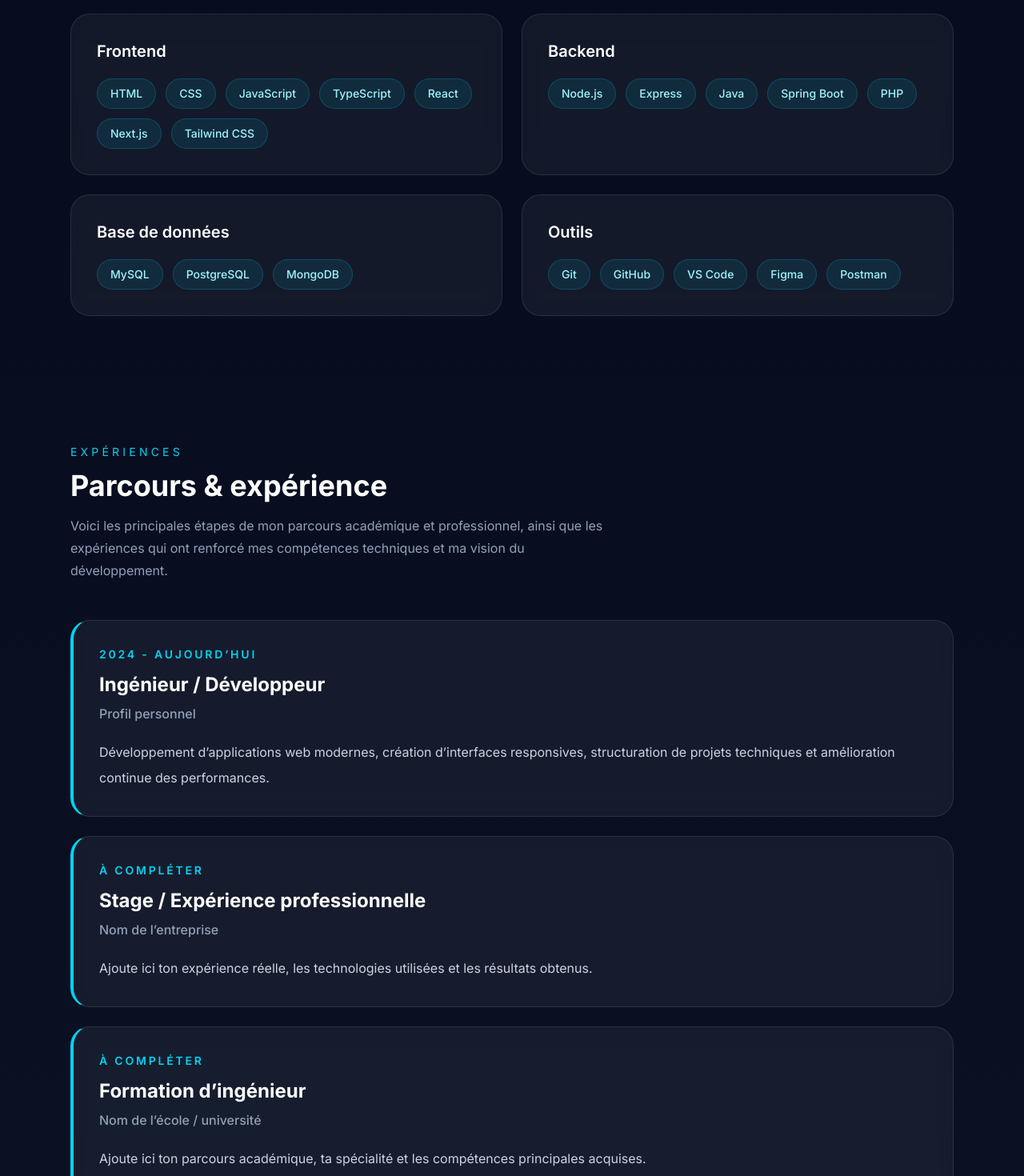
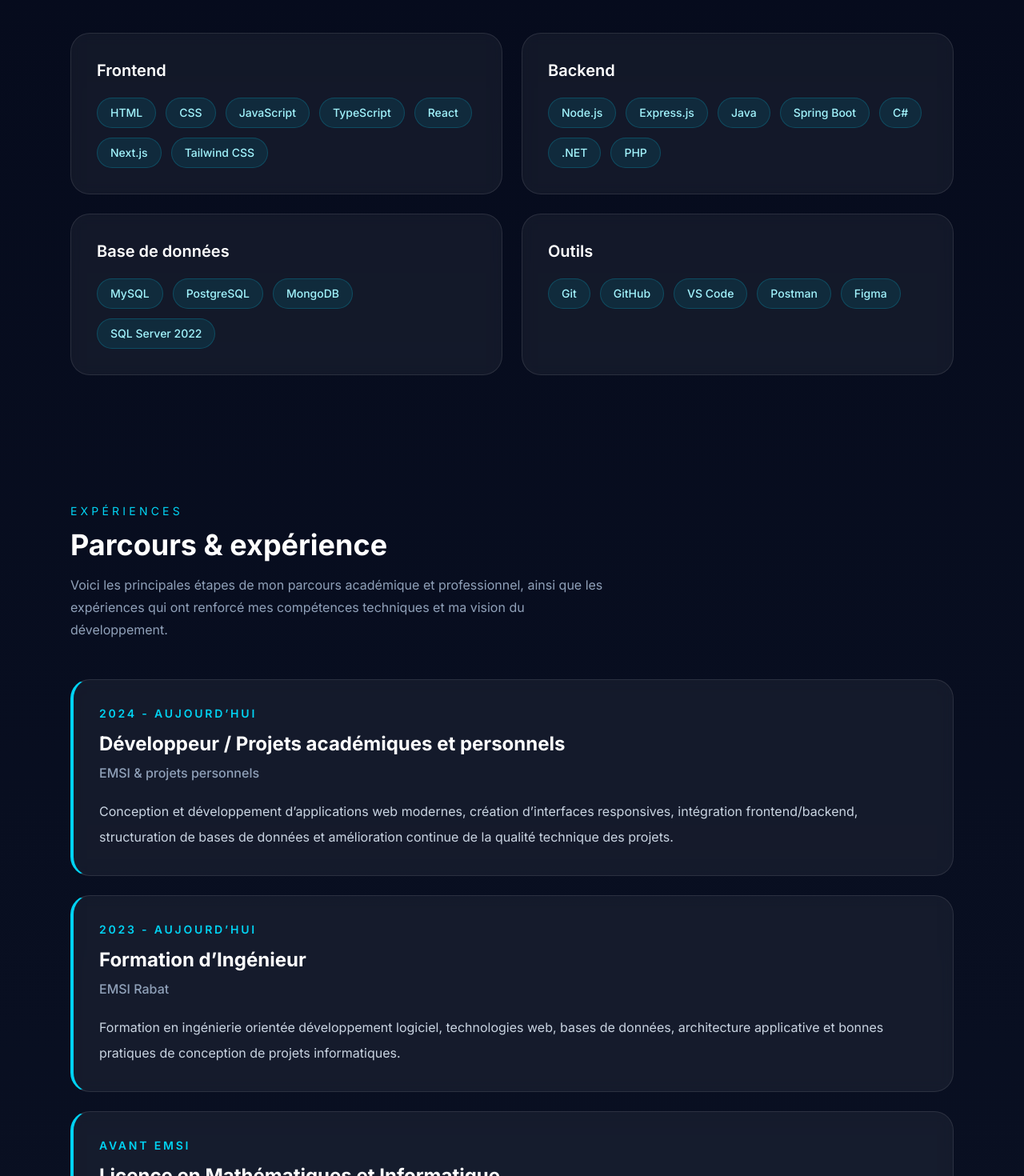
Before and after one commit to ELhadad-hamza/hamza-portfolio, a Next.js app: page / in a window 1280 px wide. Shown: the part 1920-3390 px from the top of the page at 80% size. Built offline with nearby package versions, Linux system fonts and the light colour scheme.

Commit message:
Update portfolio data with real profile

```diff
--- a/data/portfolio.ts
+++ b/data/portfolio.ts
@@ -1,13 +1,13 @@
 export const personalInfo = {
   name: "EL HADAD HAMZA",
-  role: "Ingénieur & Développeur",
+  role: "Ingénieur & Développeur Web",
   tagline:
-    "Je conçois et développe des solutions web modernes, performantes et orientées expérience utilisateur.",
+    "Je conçois et développe des applications web modernes, performantes et orientées expérience utilisateur.",
   about:
-    "Je suis EL HADAD HAMZA, ingénieur et développeur passionné par la création d’applications web modernes, propres et efficaces. J’aime transformer des idées en projets concrets, concevoir des interfaces professionnelles et développer des solutions utiles avec une vraie valeur technique.",
+    "Je suis EL HADAD HAMZA, élève ingénieur à l’EMSI et passionné par le développement web et logiciel. Titulaire d’une licence en Mathématiques et Informatique à la Faculté des Sciences de Rabat, j’aime concevoir des applications modernes, structurées et utiles, en combinant qualité technique, interface professionnelle et bonnes pratiques de développement.",
   email: "hamzihadi123@gmail.com",
   phone: "+212 6 97 57 27 47",
-  location: "Maroc",
+  location: "Rabat, Maroc",
   cvUrl: "/hamza-cv.pdf",
 };
 
@@ -20,69 +20,93 @@ export const socials = {
 export const skills = [
   {
     title: "Frontend",
-    items: ["HTML", "CSS", "JavaScript", "TypeScript", "React", "Next.js", "Tailwind CSS"],
+    items: [
+      "HTML",
+      "CSS",
+      "JavaScript",
+      "TypeScript",
+      "React",
+      "Next.js",
+      "Tailwind CSS",
+    ],
   },
   {
     title: "Backend",
-    items: ["Node.js", "Express", "Java", "Spring Boot", "PHP"],
+    items: [
+      "Node.js",
+      "Express.js",
+      "Java",
+      "Spring Boot",
+      "C#",
+      ".NET",
+      "PHP",
+    ],
   },
   {
     title: "Base de données",
-    items: ["MySQL", "PostgreSQL", "MongoDB"],
+    items: ["MySQL", "PostgreSQL", "MongoDB", "SQL Server 2022"],
   },
   {
     title: "Outils",
-    items: ["Git", "GitHub", "VS Code", "Figma", "Postman"],
+    items: ["Git", "GitHub", "VS Code", "Postman", "Figma"],
   },
 ];
 
 export const experiences = [
   {
     period: "2024 - Aujourd’hui",
-    title: "Ingénieur / Développeur",
-    company: "Profil personnel",
+    title: "Développeur / Projets académiques et personnels",
+    company: "EMSI & projets personnels",
     description:
-      "Développement d’applications web modernes, création d’interfaces responsives, structuration de projets techniques et amélioration continue des performances.",
+      "Conception et développement d’applications web modernes, création d’interfaces responsives, intégration frontend/backend, structuration de bases de données et amélioration continue de la qualité technique des projets.",
   },
   {
-    period: "À compléter",
-    title: "Stage / Expérience professionnelle",
-    company: "Nom de l’entreprise",
+    period: "2023 - Aujourd’hui",
+    title: "Formation d’Ingénieur",
+    company: "EMSI Rabat",
     description:
-      "Ajoute ici ton expérience réelle, les technologies utilisées et les résultats obtenus.",
+      "Formation en ingénierie orientée développement logiciel, technologies web, bases de données, architecture applicative et bonnes pratiques de conception de projets informatiques.",
   },
   {
-    period: "À compléter",
-    title: "Formation d’ingénieur",
-    company: "Nom de l’école / université",
+    period: "Avant EMSI",
+    title: "Licence en Mathématiques et Informatique",
+    company: "Faculté des Sciences de Rabat",
     description:
-      "Ajoute ici ton parcours académique, ta spécialité et les compétences principales acquises.",
+      "Obtention d’une licence en Mathématiques et Informatique, avec acquisition de bases solides en algorithmique, logique, programmation, modélisation et résolution de problèmes.",
   },
 ];
 
 export const projects = [
   {
-    title: "Portfolio Personnel",
+    title: "Projet Web E-commerce",
     description:
-      "Site web portfolio moderne pour présenter mon profil, mes compétences, mes projets et mes coordonnées professionnelles.",
-    stack: ["Next.js", "TypeScript", "Tailwind CSS"],
-    github: "https://github.com/ton-username/portfolio",
+      "Développement d’une plateforme e-commerce moderne avec présentation de produits, navigation fluide, expérience utilisateur soignée et interface responsive.",
+    stack: ["React", "Node.js", "MongoDB"],
+    github: "https://github.com/ELhadad-hamza",
     demo: "#",
   },
   {
-    title: "Projet Web E-commerce",
+    title: "Application Cabinet Médical",
     description:
-      "Plateforme e-commerce avec présentation des produits, expérience utilisateur soignée et interface responsive.",
-    stack: ["React", "Node.js", "MongoDB"],
-    github: "https://github.com/ton-username/ecommerce-project",
+      "Conception d’une application de gestion pour cabinet médical permettant l’organisation des données, la gestion des opérations métier et une structure logicielle claire.",
+    stack: ["C#", ".NET", "SQL Server 2022"],
+    github: "https://github.com/ELhadad-hamza",
     demo: "#",
   },
   {
-    title: "Application de Gestion",
+    title: "Shop Coffee",
     description:
-      "Application de gestion structurée avec authentification, tableaux de bord et logique métier claire.",
-    stack: ["Java", "Spring Boot", "MySQL"],
-    github: "https://github.com/ton-username/gestion-app",
+      "Développement d’une application web autour d’un concept coffee shop avec gestion des données, interface attractive et structure backend connectée à MongoDB.",
+    stack: ["MongoDB", "Node.js", "Express.js", "React"],
+    github: "https://github.com/ELhadad-hamza",
+    demo: "#",
+  },
+  {
+    title: "Portfolio Personnel",
+    description:
+      "Création de mon site portfolio personnel pour présenter mon profil, mes compétences, mes projets et mes coordonnées professionnelles dans une interface moderne.",
+    stack: ["Next.js", "TypeScript", "Tailwind CSS"],
+    github: "https://github.com/ELhadad-hamza/hamza-portfolio",
     demo: "#",
   },
 ];
```
